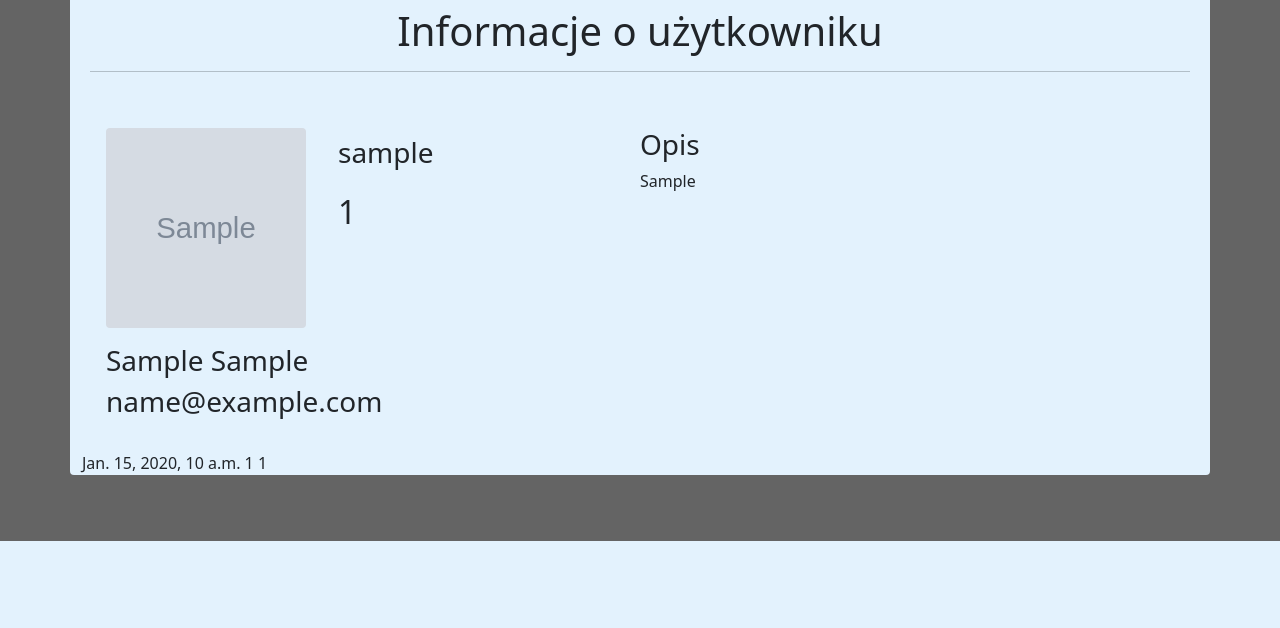
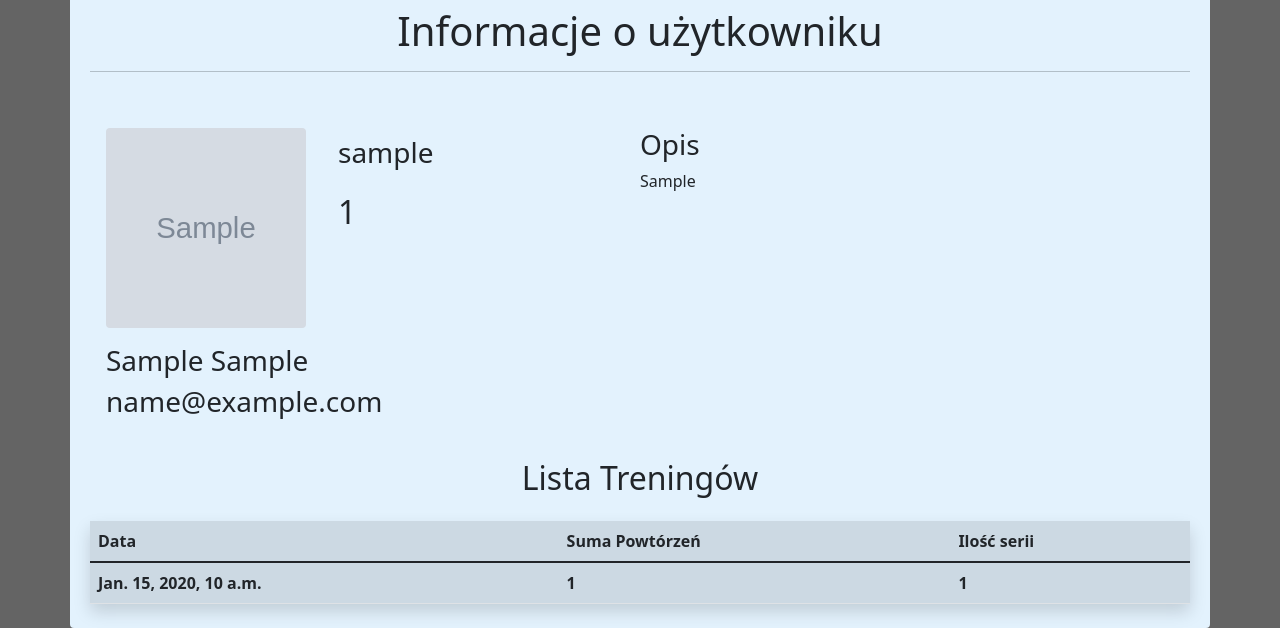
Before and after one commit to Reniferowski/PushupsLogger, a Django app: page /profile/1 in a window 1280 px wide. Shown: the part 259-887 px from the top of the page. Before the commit the page ends 800 px from the top, so only its background shows below. Run offline with Django 4.2, Linux system fonts and the light colour scheme; tables that the repository leaves empty hold one stand-in row (values such as "Sample post"); grey boxes marked "Sample" are stand-in pictures; lists and menus that the app fills with data are empty.

Commit message:
styling of added trainings list

```diff
--- a/projekt/base/templates/base/user.html
+++ b/projekt/base/templates/base/user.html
@@ -37,6 +37,27 @@
     >Dodaj trening</a
   >
 </div>
-{% endif %} {% for pushup in pushups %}
-<span>{{pushup.data}} {{pushup.powtorzenia}} {{pushup.seria}} </span> <br />
-{% endfor %} {% endblock content %}
+{% endif %}
+<!--prettier-ignore-->
+<h2 class="text-center p-2">Lista Treningów</h2>
+<div class="container p-2">
+  <table class="table shadow table-active table-hover">
+    <thead>
+      <tr>
+        <th>Data</th>
+        <th>Suma Powtórzeń</th>
+        <th>Ilość serii</th>
+      </tr>
+    </thead>
+    <tbody>
+      {% for pushup in pushups %}
+      <tr>
+        <th>{{pushup.data}}</th>
+        <th>{{pushup.powtorzenia}}</th>
+        <th>{{pushup.seria}}</th>
+      </tr>
+      {% endfor %}
+    </tbody>
+  </table>
+</div>
+{% endblock content %}
```
